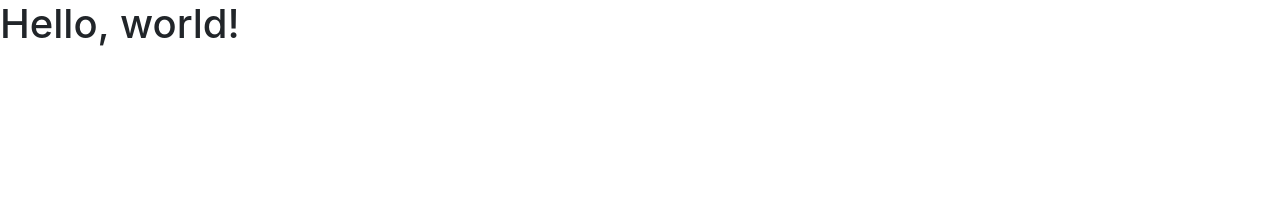
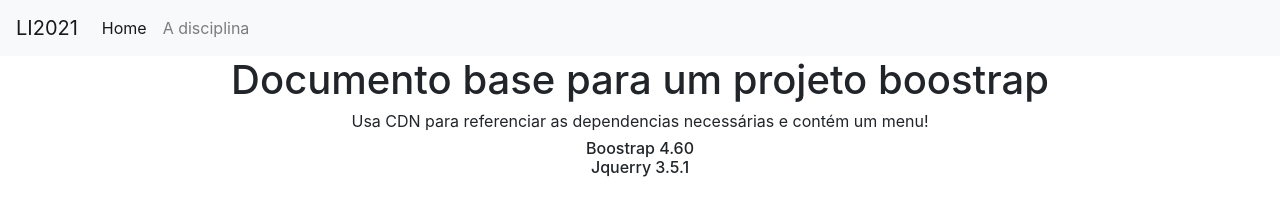
Before and after one commit to henryke9/LI2012-teste, a plain HTML site: page index.html in a window 1280 px wide. Drawn offline with nearby package versions, Linux system fonts and the light colour scheme.

Commit message:
5ª tarefa

```diff
--- a/index.html
+++ b/index.html
@@ -9,9 +9,33 @@
     <link rel="stylesheet" href="https://stackpath.bootstrapcdn.com/bootstrap/4.4.1/css/bootstrap.min.css" integrity="sha384-Vkoo8x4CGsO3+Hhxv8T/Q5PaXtkKtu6ug5TOeNV6gBiFeWPGFN9MuhOf23Q9Ifjh" crossorigin="anonymous">
 
     <title>Hello, world!</title>
+    <nav class="navbar navbar-expand-lg navbar-light bg-light">
+        <a class="navbar-brand" href="#">LI2021</a>
+        <button class="navbar-toggler" type="button" data-toggle="collapse" data-target="#navbarNav" aria-controls="navbarNav" aria-expanded="false" aria-label="Toggle navigation">
+          <span class="navbar-toggler-icon"></span>
+        </button>
+        <div class="collapse navbar-collapse" id="navbarNav">
+          <ul class="navbar-nav">
+            <li class="nav-item active">
+              <a class="nav-link" href="index.html">Home <span class="sr-only">(current)</span></a>
+            </li>
+            <li class="nav-item">
+              <a class="nav-link" href="disciplina.html">A disciplina</a>
+            </li>
+
+          </ul>
+        </div>
+      </nav>
   </head>
   <body>
-    <h1>Hello, world!</h1>
+    <div style = "text-align: center"class="container">
+      <h1>Documento base para um projeto boostrap</h1>
+      <h6 style= "font-weight:normal">Usa CDN para referenciar as dependencias necessárias e contém um menu!</h6>
+      <h6>Boostrap 4.60<br>
+        Jquerry 3.5.1
+      </h6>
+
+    </div>
 
 
     <script src="https://code.jquery.com/jquery-3.4.1.slim.min.js" integrity="sha384-J6qa4849blE2+poT4WnyKhv5vZF5SrPo0iEjwBvKU7imGFAV0wwj1yYfoRSJoZ+n" crossorigin="anonymous"></script>
```
